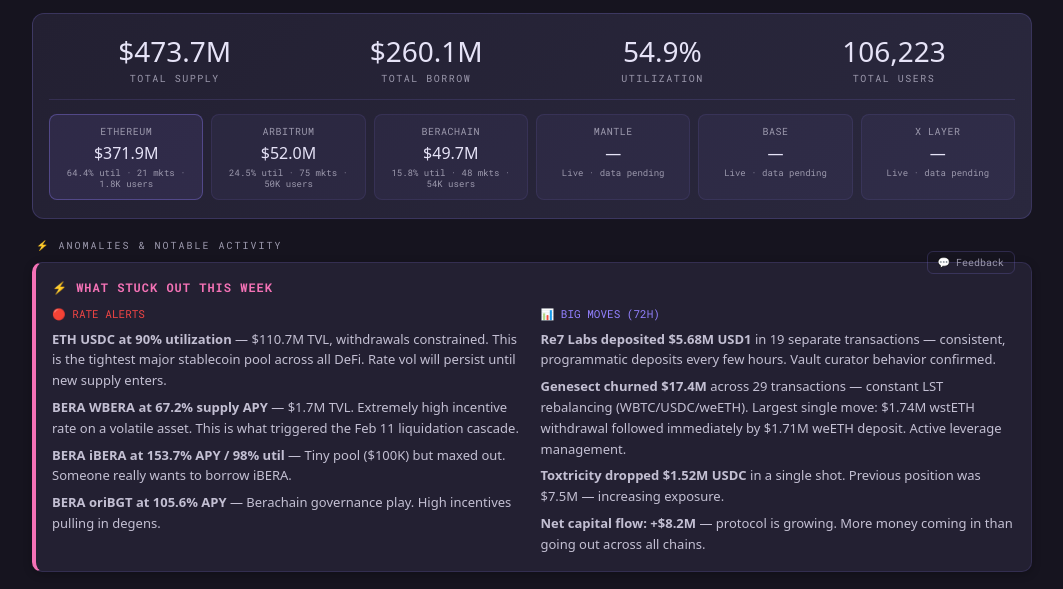
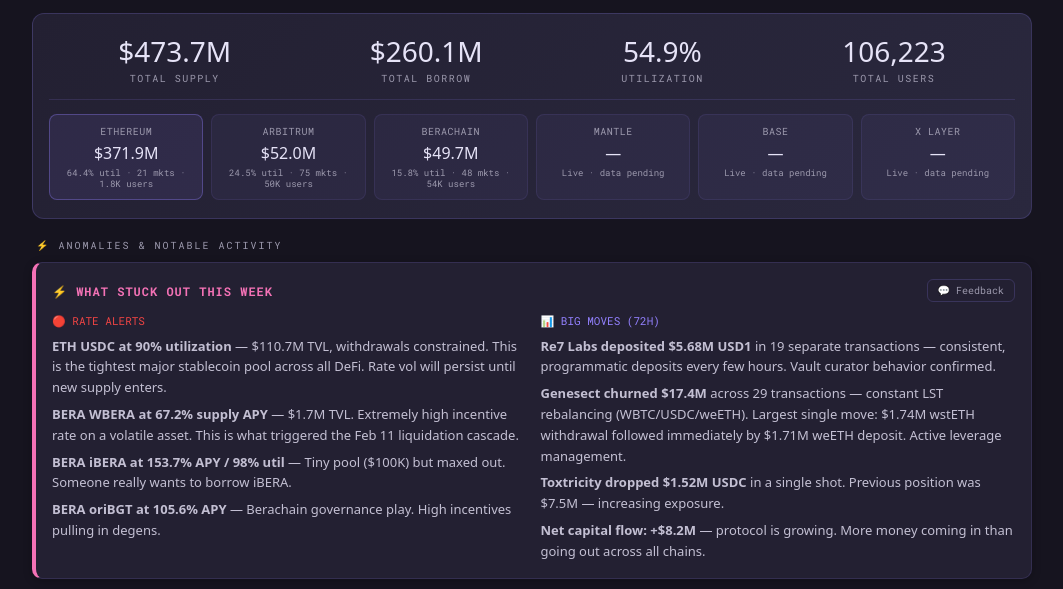
Before and after one commit to jerame20/dolomite-intel, a plain HTML site: page index.html in a window 1280 px wide. Shown: the part 157-746 px from the top of the page, without its empty margins (108-1171 px from the left). Drawn offline with Linux system fonts and the light colour scheme; a web font is replaced by a local one.

Commit message:
Fix feedback buttons — place inside card h2 headers instead of floating outside

```diff
--- a/index.html
+++ b/index.html
@@ -119,7 +119,7 @@
 .flow-labels { display:flex; justify-content:space-between; font-family:var(--font-mono); font-size:11px; color:var(--muted); }
 
 /* FEEDBACK */
-.fb-btn { display:inline-flex; align-items:center; gap:4px; font-family:var(--font-mono); font-size:10px; padding:4px 10px; border:1px solid rgba(147,128,255,0.2); border-radius:6px; background:transparent; color:var(--muted); cursor:pointer; transition:all 0.2s; float:right; margin-top:-28px; }
+.fb-btn { display:inline-flex; align-items:center; gap:4px; font-family:var(--font-mono); font-size:10px; padding:4px 10px; border:1px solid rgba(147,128,255,0.2); border-radius:6px; background:transparent; color:var(--muted); cursor:pointer; transition:all 0.2s; float:right; }
 .fb-btn:hover { color:var(--purple); border-color:var(--purple); background:rgba(147,128,255,0.06); }
 .fb-overlay { display:none; position:fixed; top:0;left:0;right:0;bottom:0; background:rgba(0,0,0,0.6); z-index:1000; align-items:center; justify-content:center; }
 .fb-overlay.open { display:flex; }
@@ -538,14 +538,17 @@
   if(saved) apply(saved);
   sel.addEventListener('change', () => { const t=sel.value; localStorage.setItem(key,t); apply(t); });
 
-  // Add feedback buttons to every .card with an h2
+  // Add feedback buttons inside each card's h2
   document.querySelectorAll('.card h2').forEach(h2 => {
-    const card = h2.closest('.card');
     const btn = document.createElement('button');
     btn.className = 'fb-btn';
     btn.innerHTML = '💬 Feedback';
-    btn.onclick = () => openFb(h2.textContent.trim());
-    card.insertBefore(btn, card.firstChild);
+    const sectionName = h2.textContent.trim();
+    btn.onclick = (e) => { e.stopPropagation(); openFb(sectionName); };
+    h2.style.display = 'flex';
+    h2.style.justifyContent = 'space-between';
+    h2.style.alignItems = 'center';
+    h2.appendChild(btn);
   });
 })();
 
```
